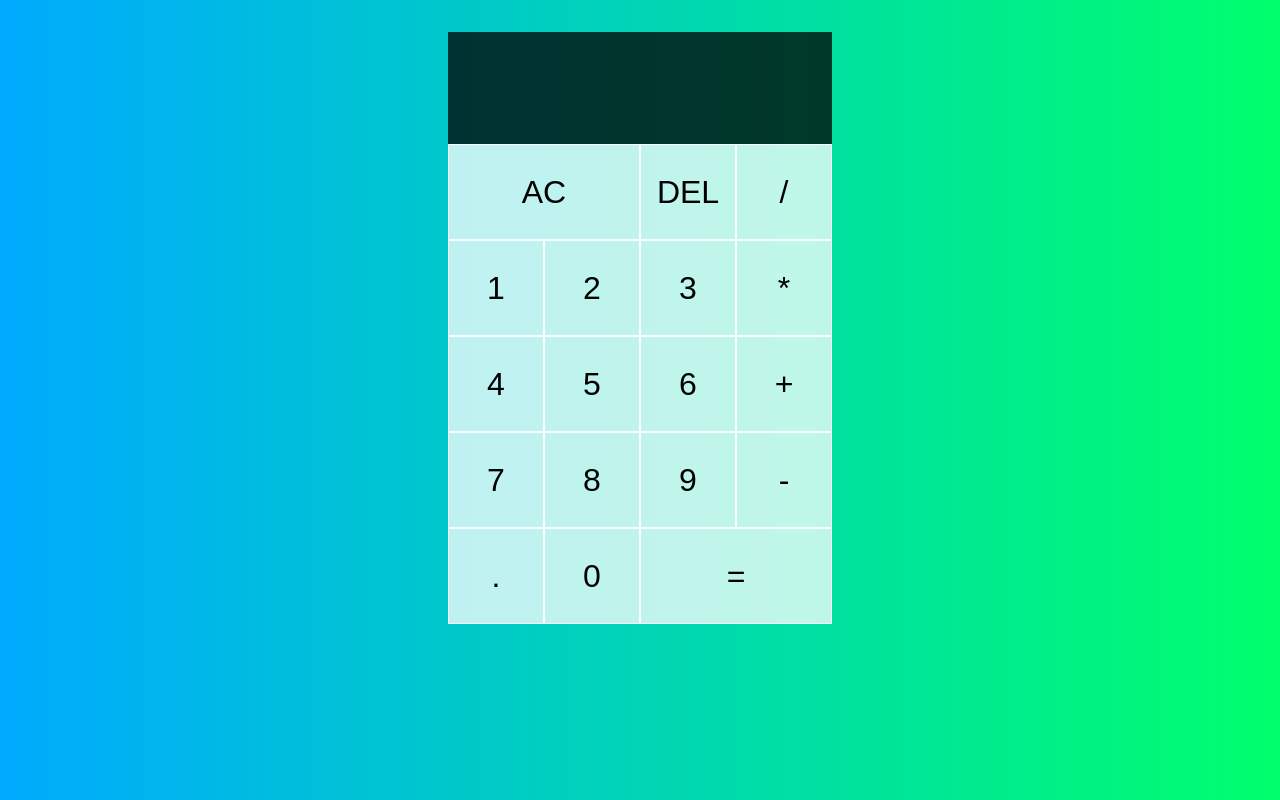
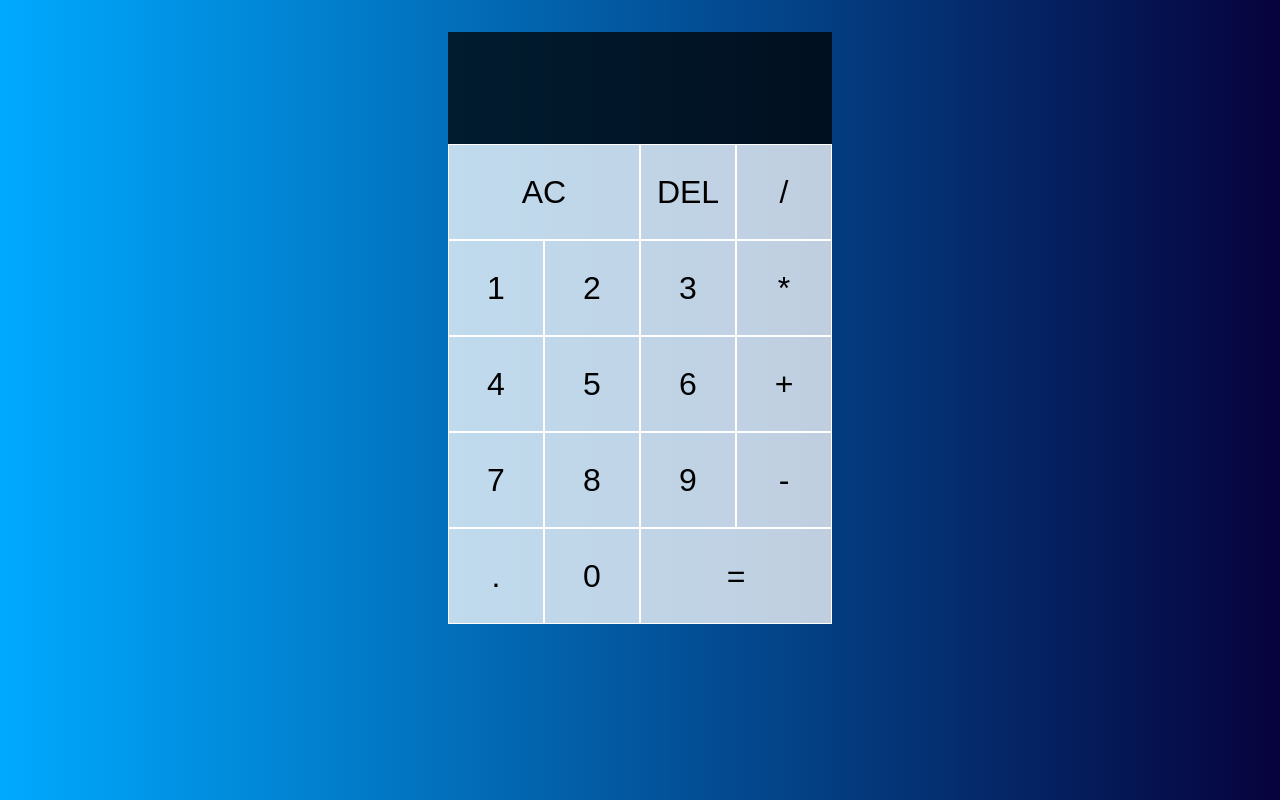
Before and after one commit to Godawela/testing, a React (Create React App) app: page / in a window 1280 px wide. Built offline with nearby package versions, Linux system fonts and the light colour scheme.

Commit message:
color changing

```diff
--- a/src/App.css
+++ b/src/App.css
@@ -4,7 +4,7 @@
 
 body {
   margin: 0;
-  background: linear-gradient(to right, #00AAFF,#00FF6C);
+  background: linear-gradient(to right, #00AAFF,#06023d);
 }
 
 .calculator-grid{
```
